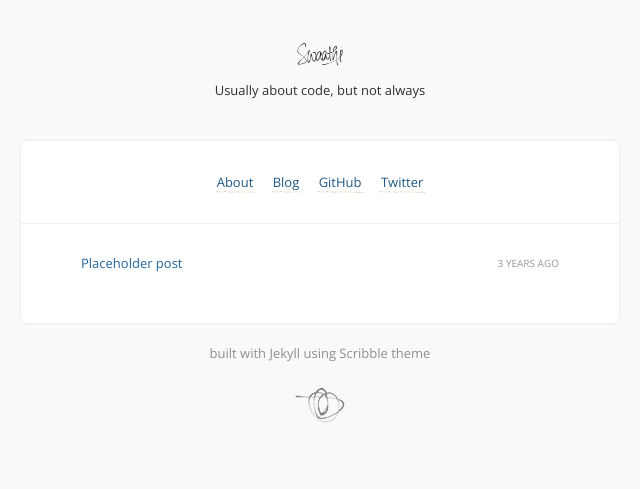
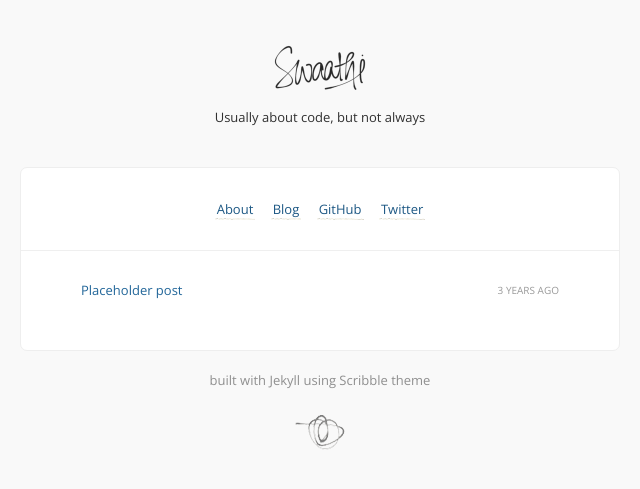
Before and after one commit to swaathi/swaathi.github.io, a Jekyll site: the page built from index.html, in a window 1280 px wide. Shown: the top 489 px of the page, without its empty margins (320-960 px from the left). Built offline with Jekyll 4.4.1, drawn with Linux system fonts in a browser that asks for light colours; comment, search, counter and statistics services are not loaded.

Commit message:
Minor minor change

```diff
--- a/_includes/header.html
+++ b/_includes/header.html
@@ -1,4 +1,4 @@
 <header>
-<a id="go-back-home" href="{{ site.url }}"><img src="{{ site.url }}/images/og.png" alt="scribble" width="50" height="28"></a>
+<a id="go-back-home" href="{{ site.url }}"><img src="{{ site.url }}/images/og.png" alt="scribble" width="100" height="55"></a>
 <p>Usually about code, but not always</p>
 </header>
```
